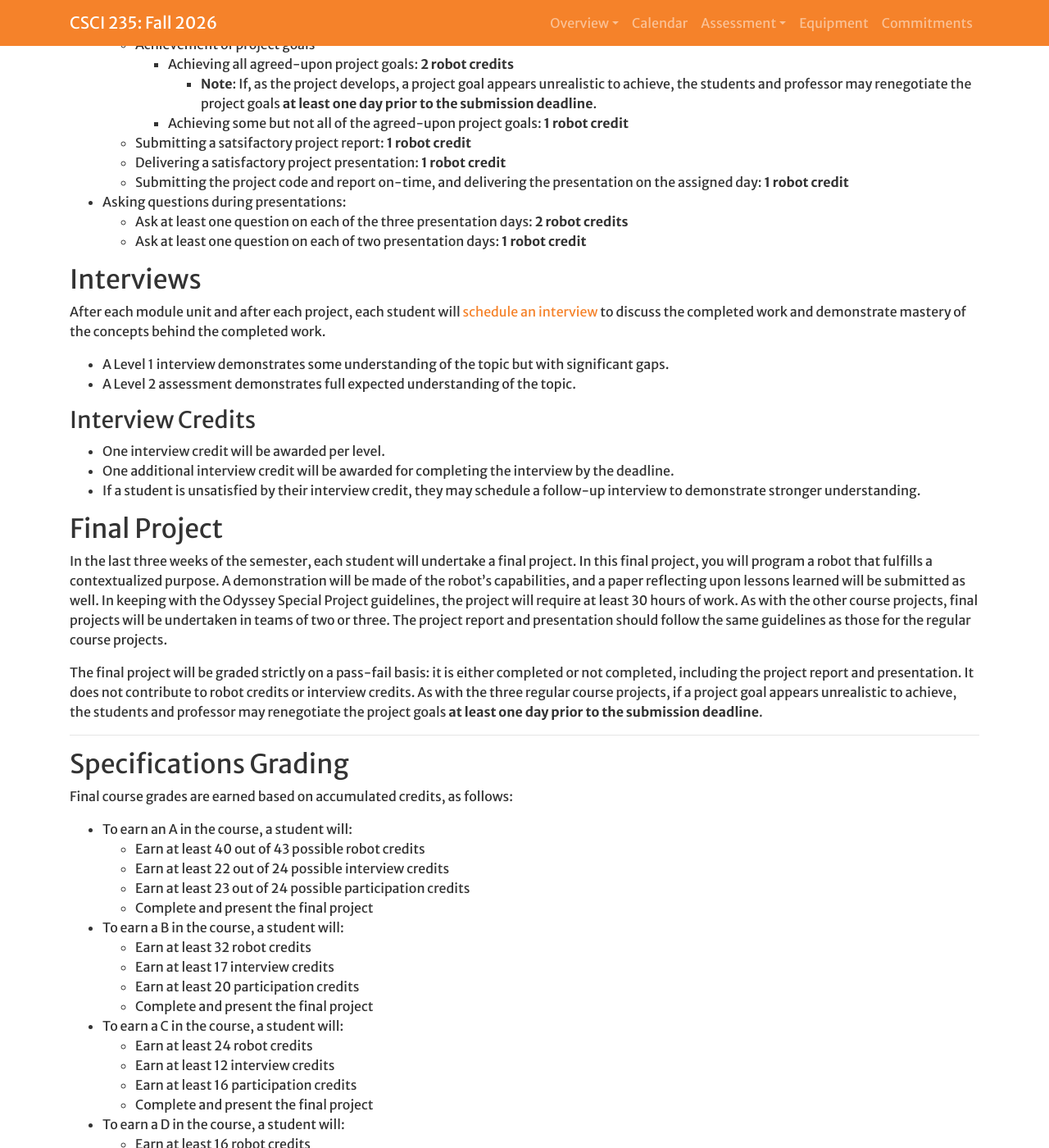
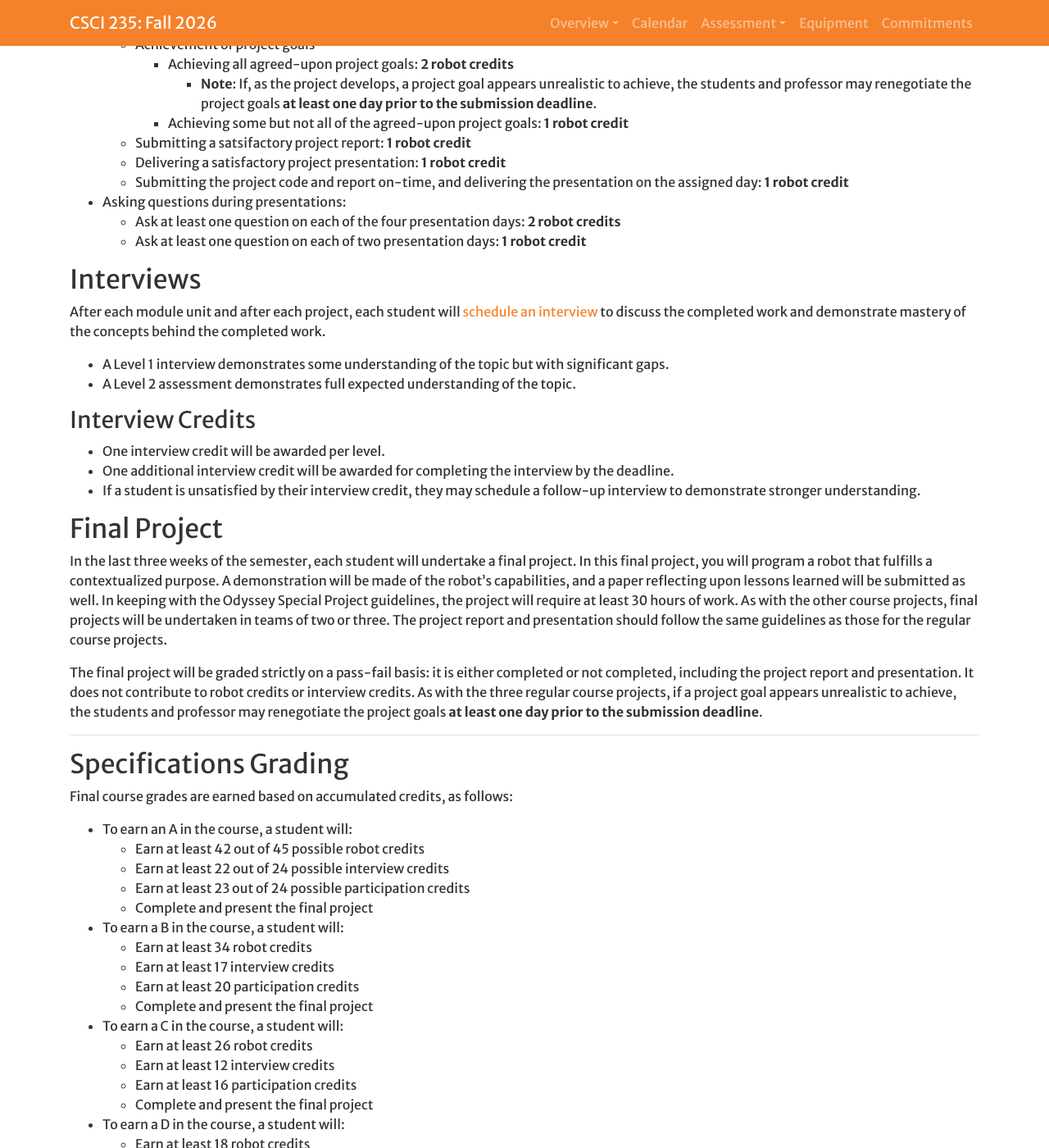
Before and after one commit to Hendrix-CS/csci235, a Jekyll site: the page built from index.md, in a window 1280 px wide and 1400 px high, scrolled down 5898 px. Shown: the whole window at 82% size. Built offline with Jekyll 4.4.1, drawn with Linux system fonts in a browser that asks for light colours; a script that is not in the unit is left out; our own code applies the rules of GitHub Pages for plain Markdown files.

Commit message:
Fixed robot credit total for participation points

```diff
--- a/index.md
+++ b/index.md
@@ -235,7 +235,7 @@ Robot credits for projects will be awarded as follows:
     * Delivering a satisfactory project presentation: **1 robot credit**
     * Submitting the project code and report on-time, and delivering the presentation on the assigned day: **1 robot credit**
 * Asking questions during presentations:
-  * Ask at least one question on each of the three presentation days: **2 robot credits**
+  * Ask at least one question on each of the four presentation days: **2 robot credits**
   * Ask at least one question on each of two presentation days: **1 robot credit**
 
 ## <a name="interviews">Interviews</a>
@@ -272,22 +272,22 @@ the project goals **at least one day prior to the submission deadline**.
 Final course grades are earned based on accumulated credits, as follows:
 
 * To earn an A in the course, a student will:
-  * Earn at least 40 out of 43 possible robot credits
+  * Earn at least 42 out of 45 possible robot credits
   * Earn at least 22 out of 24 possible interview credits
   * Earn at least 23 out of 24 possible participation credits
   * Complete and present the final project
 * To earn a B in the course, a student will:
-  * Earn at least 32 robot credits
+  * Earn at least 34 robot credits
   * Earn at least 17 interview credits
   * Earn at least 20 participation credits
   * Complete and present the final project
 * To earn a C in the course, a student will:
-  * Earn at least 24 robot credits
+  * Earn at least 26 robot credits
   * Earn at least 12 interview credits
   * Earn at least 16 participation credits
   * Complete and present the final project
 * To earn a D in the course, a student will:
-  * Earn at least 16 robot credits
+  * Earn at least 18 robot credits
   * Earn at least 7 interview credits
   * Earn at least 12 participation credits
 
```
